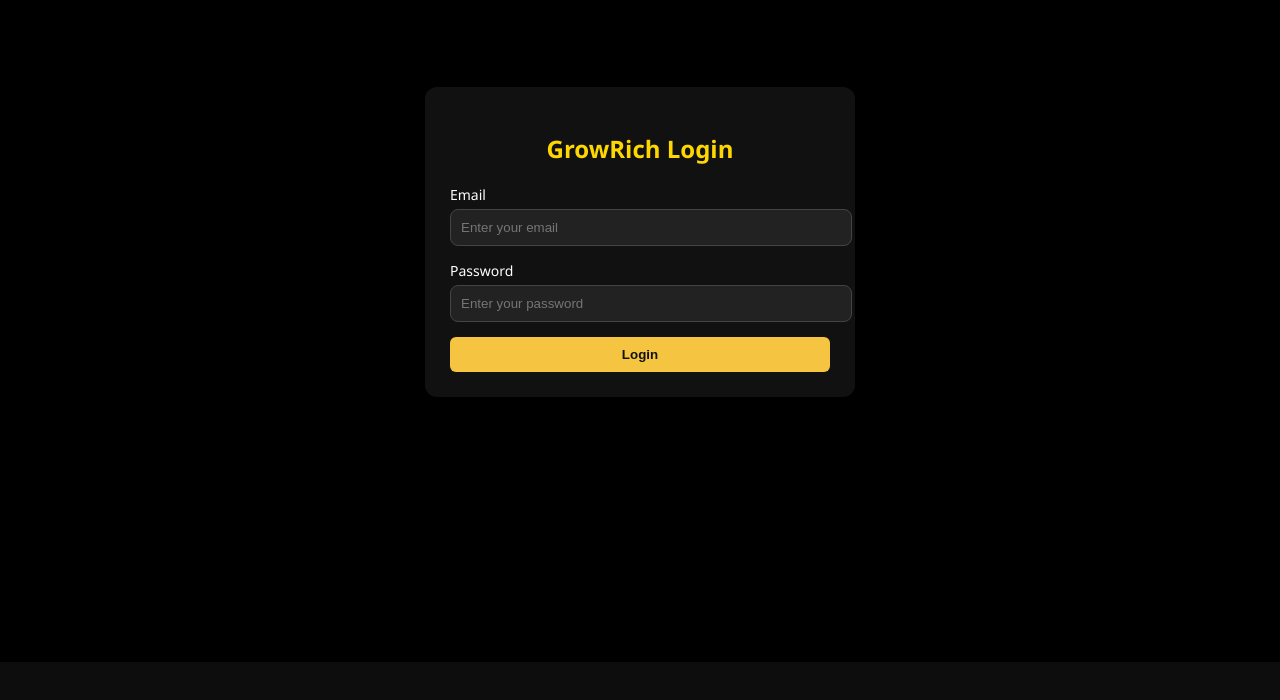
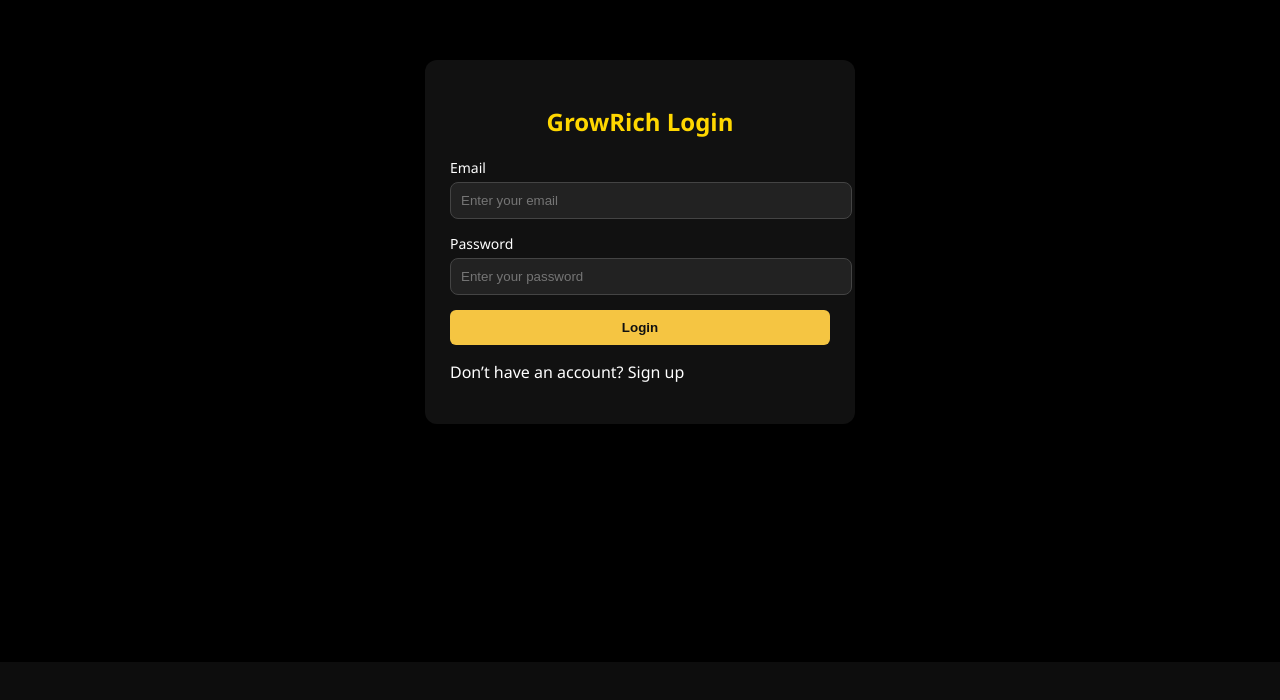
Before and after one commit to YBspotted20045/Grow-rich-investinm, a React (Create React App) app: page /login in a window 1280 px wide. Shown: the part 178-878 px from the top of the page. Built offline with nearby package versions, Linux system fonts and the light colour scheme.

Commit message:
Update Login.jsx

```diff
--- a/src/Pages/Login.jsx
+++ b/src/Pages/Login.jsx
@@ -1,8 +1,8 @@
 // src/Pages/Login.jsx
 import { useState } from "react";
-import { useNavigate } from "react-router-dom";
+import { Link, useNavigate } from "react-router-dom";
 import API from "../axios";
-import "./Login.css"; // new CSS file for auth pages
+import "./Login.css"; // shared styling
 
 export default function Login() {
   const navigate = useNavigate();
@@ -62,6 +62,14 @@ export default function Login() {
             {loading ? "Logging in..." : "Login"}
           </button>
         </form>
+
+        {/* 🔗 Signup Link */}
+        <p className="auth-link">
+          Don’t have an account?{" "}
+          <Link to="/signup" className="link-gold">
+            Sign up
+          </Link>
+        </p>
       </div>
     </div>
   );
```
